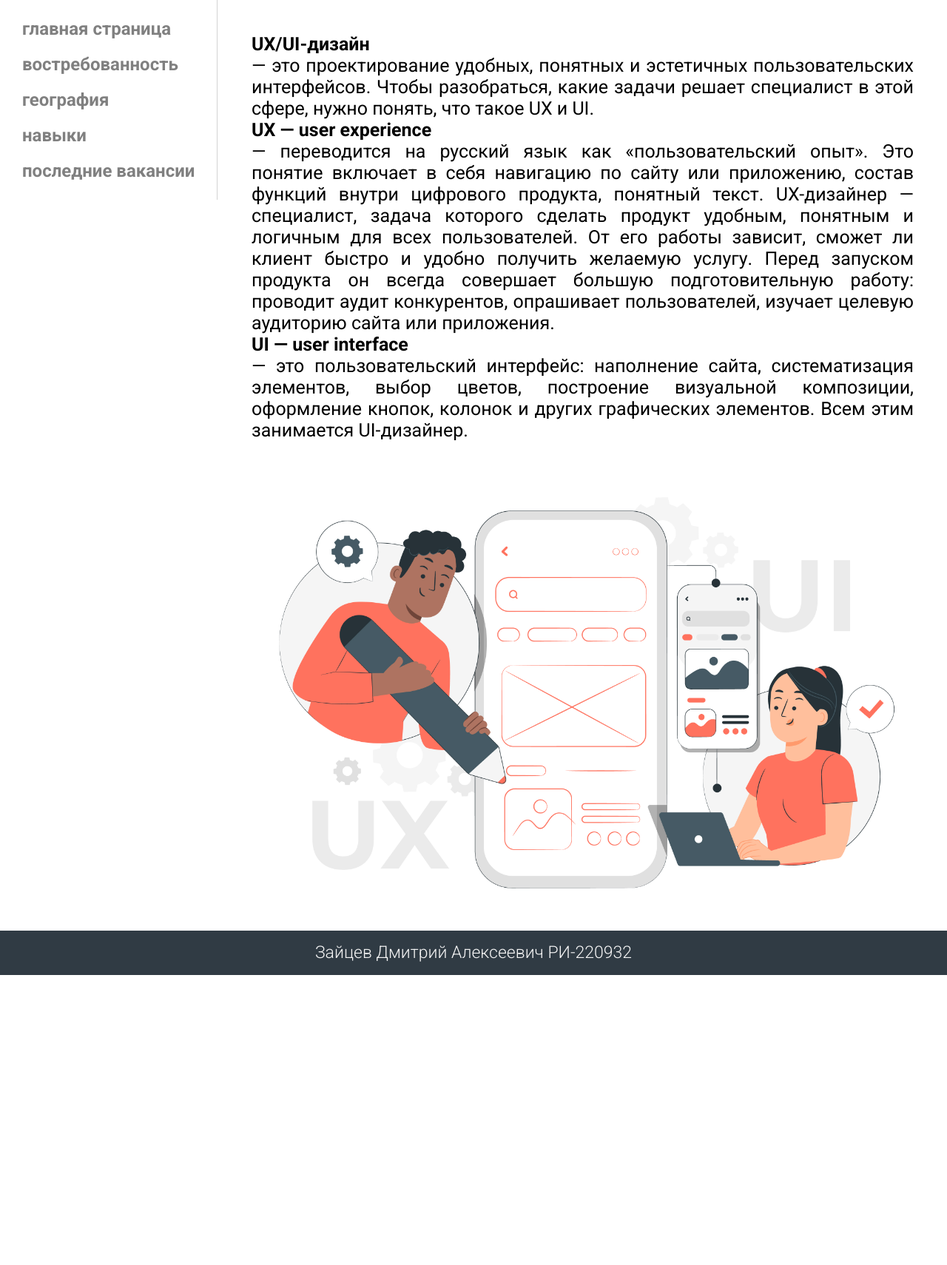
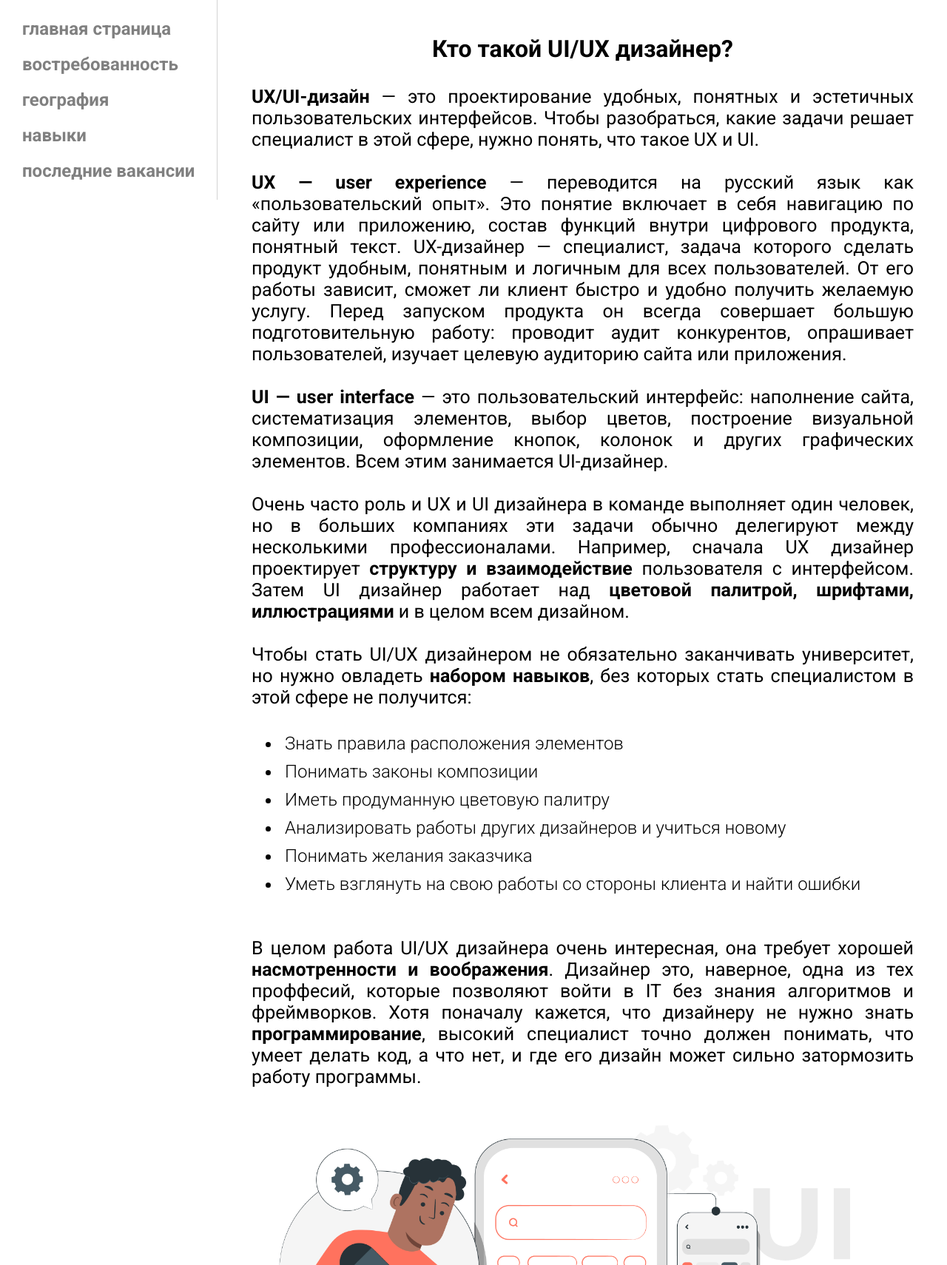
Before and after one commit to Emi1337-ops/django_site, a Django app: page / in a window 1280 px wide. Shown: the part 60-1770 px from the top of the page at 74% size. Before the commit the page ends 1378 px from the top, so only its background shows below. Run offline with Django 4.2, Linux system fonts and the light colour scheme.

Commit message:
updated main page

```diff
--- a/project_site/project_apps/static/css/style.css
+++ b/project_site/project_apps/static/css/style.css
@@ -81,6 +81,15 @@ body {
     gap: 20px;
 }
 
+.text__content {
+    display:flex;
+    width: 100%;
+    flex-direction: column;
+    justify-content: space-between;
+    gap: 5px;
+}
+
+
 .demand__stat {
     width: 100%;
     flex-direction: row;
@@ -104,14 +113,30 @@ body {
     width: 100%;
 }
 
+.main__header {
+    text-align: center;
+    padding: 0;
+    font-size: 32px;
+    font-weight: 600;
+}
 
 .content__text {
-    display:flex;
+    margin: 0;
     flex-direction: column;
     text-align: justify;
     color: black;
     font-size: 25px;
     font-weight: 400;
+}
+
+ul {
+    color: black;
+    font-size: 24px;
+    font-weight: 300;
+}
+
+li {
+    padding: 5px;
 }
 
 footer {
--- a/project_site/project_apps/templates/main.html
+++ b/project_site/project_apps/templates/main.html
@@ -33,14 +33,35 @@
             </div>
 
             <div class="content">
-                <p  class="content__text"><span class="text_bold">UX/UI-дизайн</span> — это проектирование удобных, понятных и эстетичных пользовательских интерфейсов. Чтобы разобраться, какие задачи решает специалист в этой сфере, нужно понять, что такое UX и UI.<br>
-
-                    <span class="text_bold">UX — user experience</span> — переводится на русский язык как «пользовательский опыт». Это понятие включает в себя навигацию по сайту или приложению, состав функций внутри цифрового продукта, понятный текст.
-
-                    UX-дизайнер — специалист, задача которого сделать продукт удобным, понятным и логичным для всех пользователей. От его работы зависит, сможет ли клиент быстро и удобно получить желаемую услугу. Перед запуском продукта он всегда совершает большую подготовительную работу: проводит аудит конкурентов, опрашивает пользователей, изучает целевую аудиторию сайта или приложения.<br>
-
-                    <span class="text_bold">UI — user interface</span> — это пользовательский интерфейс: наполнение сайта, систематизация элементов, выбор цветов, построение визуальной композиции, оформление кнопок, колонок и других графических элементов. Всем этим занимается UI-дизайнер.
-                </p>
+                <div class="text__content">
+                    <h1 class="main__header">Кто такой UI/UX дизайнер?</h1>
+                    <p  class="content__text"><span class="text_bold">UX/UI-дизайн</span> — это проектирование удобных, понятных и эстетичных пользовательских интерфейсов. Чтобы разобраться, какие задачи решает специалист в этой сфере, нужно понять, что такое UX и UI.<br><br>
+                        <span class="text_bold">UX — user experience</span> — переводится на русский язык как «пользовательский опыт». Это понятие включает в себя навигацию по сайту или приложению, состав функций внутри цифрового продукта, понятный текст.
+                        UX-дизайнер — специалист, задача которого сделать продукт удобным, понятным и логичным для всех пользователей. От его работы зависит, сможет ли клиент быстро и удобно получить желаемую услугу. Перед запуском продукта он всегда совершает большую подготовительную работу: проводит аудит конкурентов, опрашивает пользователей, изучает целевую аудиторию сайта или приложения.<br><br>
+                        <span class="text_bold">UI — user interface</span> — это пользовательский интерфейс: наполнение сайта, систематизация элементов, выбор цветов, построение визуальной композиции, оформление кнопок, колонок и других графических элементов. Всем этим занимается UI-дизайнер.<br>
+                        <br>
+                        Очень часто роль и UX и UI дизайнера в команде выполняет один человек, но в больших компаниях эти задачи обычно делегируют между несколькими профессионалами.
+                        Например, сначала UX дизайнер проектирует <span class="text_bold">структуру и взаимодействие</span> пользователя с интерфейсом.
+                        Затем UI дизайнер работает над <span class="text_bold">цветовой палитрой, шрифтами, иллюстрациями</span> и в целом всем дизайном.<br>
+                        <br>
+                        Чтобы стать UI/UX дизайнером не обязательно заканчивать университет, но нужно овладеть <span class="text_bold">набором навыков</span>, без которых стать специалистом в этой сфере не получится:
+                    </p>
+                        <ul>
+                            <li>Знать правила расположения элементов</li>
+                            <li>Понимать законы композиции</li>
+                            <li>Иметь продуманную цветовую палитру</li>
+                            <li>Анализировать работы других дизайнеров и учиться новому</li>
+                            <li>Понимать желания заказчика</li>
+                            <li>Уметь взглянуть на свою работы со стороны клиента и найти ошибки</li>
+                        </ul>
+                        <br>
+                    <p class="content__text">
+                        В целом работа UI/UX дизайнера очень интересная, она требует хорошей <span class="text_bold">насмотренности и воображения</span>.
+                        Дизайнер это, наверное, одна из тех проффесий, которые позволяют войти в IT без знания алгоритмов и фреймворков.
+                        Хотя поначалу кажется, что дизайнеру не нужно знать <span class="text_bold">программирование</span>, высокий специалист точно должен понимать,
+                        что умеет делать код, а что нет, и где его дизайн может сильно затормозить работу программы.
+                    </p>
+                </div>
                 <img class="img__for__stat" src="{% static 'img/main/main_img_1.jpg' %}">
             </div>
             <!-- body__wrapper -->
--- a/project_site/project_apps/views.py
+++ b/project_site/project_apps/views.py
@@ -10,7 +10,6 @@ def get_mid(salary):
     if salary == None:
         return 'Нет информации по зарплате'
 
-    #salary = salary.fillna(0)
     sfrom = salary['from']
     sto = salary['to']
     cur = salary['currency']
```
